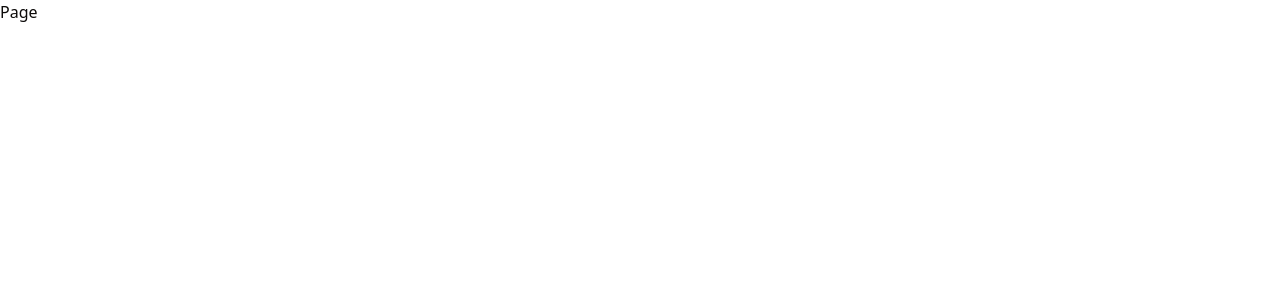
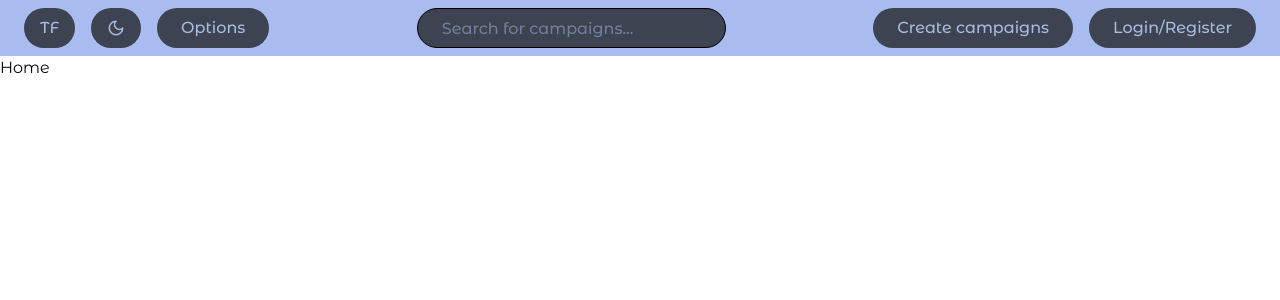
Before and after one commit to Alvinvarghese/trustfunds, a Next.js app: page / in a window 1280 px wide. Shown: the top 300 px of the page. Built offline with nearby package versions, Linux system fonts and the light colour scheme.

Commit message:
fix: css issues, icons, colours, bugs

```diff
--- a/src/app/auth/login/page.js
+++ b/src/app/auth/login/page.js
@@ -1,19 +1,31 @@
+"use client";
+
 import { Button } from "@/components/ui/button";
 import { Input } from "@/components/ui/input";
+import Image from "next/image";
+import Link from "next/link";
+import { useRouter } from "next/navigation";
 
 const Page = () => {
+  const router = useRouter();
+  const goToRegister = () => router.push("/auth/register");
+
   return (
     <div className="flex h-screen">
-      <div className="flex-1">
-        <img
+      <div className="flex-1 cursor-pointer">
+        <Image
+          height={1024}
+          width={720}
           src="/ai_image.png"
           alt="ai-image"
-          className="h-full w-full object-cover"
+          className="h-full w-full object-contain object-left"
         />
       </div>
       <div className="flex flex-1 items-center justify-center">
         <form className=" flex max-w-md flex-col items-center justify-center">
-          <img src="/TF.png" alt="logo" className="h-2/3 w-3/5 pb-16" />
+          <Link href="/" className="h-2/3 w-3/5 pb-16">
+            <img src="/TF.png" alt="logo" />
+          </Link>
           <div className="mb-6 w-80">
             <label className="mb-2 block text-sm">Username*</label>
             <Input type="text" className="rounded-xl border border-black" />
@@ -22,9 +34,21 @@ const Page = () => {
             <label className="mb-2 block text-sm">Password*</label>
             <Input type="text" className="rounded-xl border border-black" />
           </div>
-          <Button type="submit" className="rounded-xl w-32 text-lg bg-darkgray">
-            LOGIN
-          </Button>
+          <div className="flex flex-row gap-4">
+            <Button
+              type="submit"
+              className="w-32 rounded-xl bg-darkgray text-lg"
+            >
+              LOGIN
+            </Button>
+            <Button
+              onClick={goToRegister}
+              type="button"
+              className="w-32 rounded-xl border-2 border-darkgray bg-transparent text-lg  text-darkgray hover:text-white"
+            >
+              REGISTER
+            </Button>
+          </div>
         </form>
       </div>
     </div>
--- a/src/app/auth/register/page.js
+++ b/src/app/auth/register/page.js
@@ -1,20 +1,31 @@
+"use client";
+
 import { Button } from "@/components/ui/button";
 import { Input } from "@/components/ui/input";
+import Image from "next/image";
+import Link from "next/link";
+import { useRouter } from "next/navigation";
 
 const Page = () => {
+  const router = useRouter();
+  const goToLogin = () => router.push("/auth/login");
   return (
     <div className="flex h-screen">
       <div className="flex-1">
-        <img
+        <Image
+          height={1024}
+          width={720}
           src="/ai_image1.png"
           alt="ai-image"
-          className="h-full w-full object-cover"
+          className="h-full w-full object-contain object-left"
         />
       </div>
 
       <div className="flex flex-1 items-center justify-center ">
         <form className=" flex max-w-md flex-col items-center justify-center">
-          <img src="/TF.png" alt="logo" className="h-2/3 w-3/5 pb-8" />
+          <Link href="/" className="h-2/3 w-3/5 pb-8">
+            <img src="/TF.png" alt="logo" />
+          </Link>
           <div className="mb-3 w-80">
             <label className="mb-2 block text-sm">Full Name*</label>
             <Input type="text" className="rounded-xl border border-black" />
@@ -35,9 +46,21 @@ const Page = () => {
             <label className="mb-2 block text-sm">Repeat Password*</label>
             <Input type="text" className="rounded-xl border border-black" />
           </div>
-          <Button type="submit" className="w-32 rounded-xl bg-darkgray text-lg">
-            REGISTER
-          </Button>
+          <div className="flex flex-row gap-2">
+            <Button
+              type="submit"
+              className="w-32 rounded-xl bg-darkgray text-lg"
+            >
+              REGISTER
+            </Button>
+            <Button
+              onClick={goToLogin}
+              type="button"
+              className="w-32 rounded-xl border-2 border-darkgray bg-transparent text-lg  text-darkgray hover:text-white"
+            >
+              LOGIN
+            </Button>
+          </div>
         </form>
       </div>
     </div>
--- a/src/app/globals.css
+++ b/src/app/globals.css
@@ -74,3 +74,102 @@
     @apply bg-background text-foreground;
   }
 }
+
+*,
+:root {
+  font-family: "Montserrat Alternates", sans-serif;
+}
+
+.fma-thin {
+  font-weight: 100;
+  font-style: normal;
+}
+
+.fma-thin-italic {
+  font-weight: 100;
+  font-style: italic;
+}
+
+.fma-extralight {
+  font-weight: 200;
+  font-style: normal;
+}
+
+.fma-extralight-italic {
+  font-weight: 200;
+  font-style: italic;
+}
+
+.fma-light {
+  font-weight: 300;
+  font-style: normal;
+}
+
+.fma-light-italic {
+  font-weight: 300;
+  font-style: italic;
+}
+
+.fma-regular {
+  font-weight: 400;
+  font-style: normal;
+}
+
+.fma-regular-italic {
+  font-weight: 400;
+  font-style: italic;
+}
+
+.fma-medium {
+  font-weight: 500;
+  font-style: normal;
+}
+
+.fma-medium-italic {
+  font-weight: 500;
+  font-style: italic;
+}
+
+.fma-semibold {
+  font-weight: 600;
+  font-style: normal;
+}
+
+.fma-semibold-italic {
+  font-weight: 600;
+  font-style: italic;
+}
+
+.fma-bold {
+  font-weight: 700;
+  font-style: normal;
+}
+
+.fma-bold-italic {
+  font-weight: 700;
+  font-style: italic;
+}
+
+.fma-extrabold {
+  font-weight: 800;
+  font-style: normal;
+}
+
+.fma-extrabold-italic {
+  font-weight: 800;
+  font-style: italic;
+}
+
+.fma-black {
+  font-weight: 900;
+  font-style: normal;
+}
+
+.fma-black-italic {
+  font-weight: 900;
+  font-style: italic;
+}
+
+.navbar_button {
+  @apply text-lightbluetext rounded-3xl bg-darkgray text-[16px] font-[500];
+}
--- a/src/app/layout.js
+++ b/src/app/layout.js
@@ -1,3 +1,4 @@
+import Fonts from "@/components/Fonts";
 import "./globals.css";
 
 export const metadata = {
@@ -8,6 +9,9 @@ export const metadata = {
 export default function RootLayout({ children }) {
   return (
     <html lang="en">
+      <head>
+        <Fonts />
+      </head>
       <body>{children}</body>
     </html>
   );
--- a/src/app/page.js
+++ b/src/app/page.js
@@ -1,5 +1,13 @@
+import Home from "@/components/Home/Home";
+import Navbar from "@/components/navbar/navbar";
+
 const Page = () => {
-  return <div>Page</div>;
+  return (
+    <>
+      <Navbar />
+      <Home />
+    </>
+  );
 };
 
 export default Page;
--- a/src/app/user/campaigns/create/page.js
+++ b/src/app/user/campaigns/create/page.js
@@ -1,5 +1,6 @@
 import { Button } from "@/components/ui/button";
 import { Input } from "@/components/ui/input";
+import { PlusCircle } from "lucide-react";
 import React from "react";
 
 const Page = () => {
@@ -48,8 +49,8 @@ const Page = () => {
           placeholder="Place image url of your campaign"
         />
       </div>
-      <Button className="rounded-xl bg-darkgray text-lg">
-        Create Campaign
+      <Button className="mt-3 flex flex-row gap-2 rounded-xl bg-darkgray px-10 py-6 text-lg">
+        <PlusCircle size={20} /> <span>Create Campaign</span>
       </Button>
     </div>
   );
--- a/src/components/Auth/AuthLayout.js
+++ /dev/null
@@ -1,5 +0,0 @@
-const Authlayout = () => {
-  return <div>page</div>;
-};
-
-export default Authlayout;
--- /dev/null
+++ b/src/components/Fonts.js
@@ -0,0 +1,20 @@
+"use client";
+
+const Fonts = () => {
+  return (
+    <>
+      <link rel="preconnect" href="https://fonts.googleapis.com" />
+      <link
+        rel="preconnect"
+        href="https://fonts.gstatic.com"
+        crossOrigin="anonymous"
+      />
+      <link
+        href="https://fonts.googleapis.com/css2?family=Montserrat+Alternates:ital,wght@0,100;0,200;0,300;0,400;0,500;0,600;0,700;0,800;0,900;1,100;1,200;1,300;1,400;1,500;1,600;1,700;1,800;1,900&display=swap"
+        rel="stylesheet"
+      />
+    </>
+  );
+};
+
+export default Fonts;
--- /dev/null
+++ b/src/components/Home/Home.js
@@ -0,0 +1,5 @@
+const Home = () => {
+  return <div>Home</div>;
+};
+
+export default Home;
--- /dev/null
+++ b/src/components/navbar/ThemeToggle.js
@@ -0,0 +1,17 @@
+"use client";
+
+import { useState } from "react";
+import { MoonIcon, SunIcon } from "lucide-react";
+import { Button } from "../ui/button";
+
+const ThemeToggle = () => {
+  const [theme, setTheme] = useState("light");
+  const toggleTheme = () => setTheme(theme === "light" ? "dark" : "light");
+  return (
+    <Button className="navbar_button" onClick={toggleTheme}>
+      {theme === "dark" ? <SunIcon size={18} /> : <MoonIcon size={18} />}
+    </Button>
+  );
+};
+
+export default ThemeToggle;
--- a/src/components/navbar/navbar.js
+++ b/src/components/navbar/navbar.js
@@ -1,42 +1,42 @@
 import Link from "next/link";
 import { Button } from "../ui/button";
 import { Input } from "../ui/input";
+import ThemeToggle from "./ThemeToggle";
 
+// navbar_button style in global.css
 const Navbar = () => {
   return (
     <nav>
       <ul className="flex items-center justify-between bg-lightblue p-2">
-        <div className="flex items-center space-x-8">
+        <div className="flex items-center space-x-4 lg:pl-4">
           <li>
             <Link href="/">
-              <Button className="rounded-3xl bg-darkgray">TF</Button>
+              <Button className="navbar_button">TF</Button>
             </Link>
           </li>
           <li>
-            <Button className="rounded-3xl bg-darkgray">Theme</Button>
+            <ThemeToggle />
           </li>
           <li>
-            <Button className="rounded-3xl bg-darkgray">Options</Button>
+            <Button className="navbar_button px-6">Options</Button>
           </li>
         </div>
         <li>
           <Input
-            className="w-72 rounded-3xl bg-darkgray text-white placeholder-white"
+            className="navbar_button pl-6 pr-12 text-left"
             type="text"
             placeholder="Search for campaigns..."
           />
         </li>
-        <div className="flex items-center space-x-8">
+        <div className="flex items-center space-x-4 lg:pr-4">
           <li>
-            <Button className="rounded-3xl bg-darkgray">
-              Create campaigns
-            </Button>
+            <Link href="/user/campaigns/create">
+              <Button className="navbar_button px-6">Create campaigns</Button>
+            </Link>
           </li>
           <li>
-            <Link href="/">
-              <Button className="rounded-3xl bg-darkgray">
-                Login/Register
-              </Button>
+            <Link href="/auth/login">
+              <Button className="navbar_button px-6">Login/Register</Button>
             </Link>
           </li>
         </div>
--- a/tailwind.config.js
+++ b/tailwind.config.js
@@ -19,6 +19,7 @@ module.exports = {
     extend: {
       colors: {
         lightblue: "rgba(168, 188, 240, 1)",
+        lightbluetext: "rgba(168, 188, 226, 1)",
         darkgray: "rgba(61,67,80,1)",
         border: "hsl(var(--border))",
         input: "hsl(var(--input))",
@@ -39,7 +40,7 @@ module.exports = {
         },
         muted: {
           DEFAULT: "hsl(var(--muted))",
-          foreground: "hsl(var(--muted-foreground))",
+          foreground: "rgba(168, 188, 226, 0.5)",
         },
         accent: {
           DEFAULT: "hsl(var(--accent))",
```
